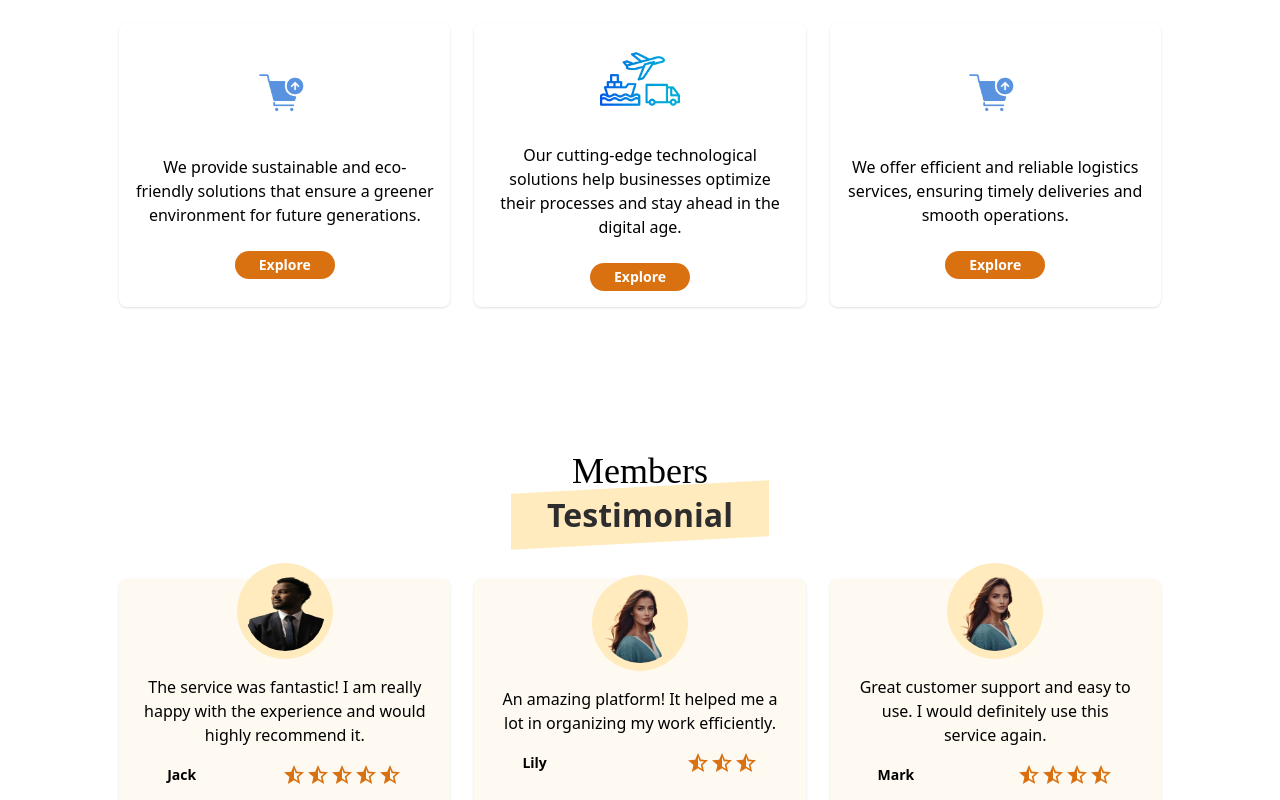
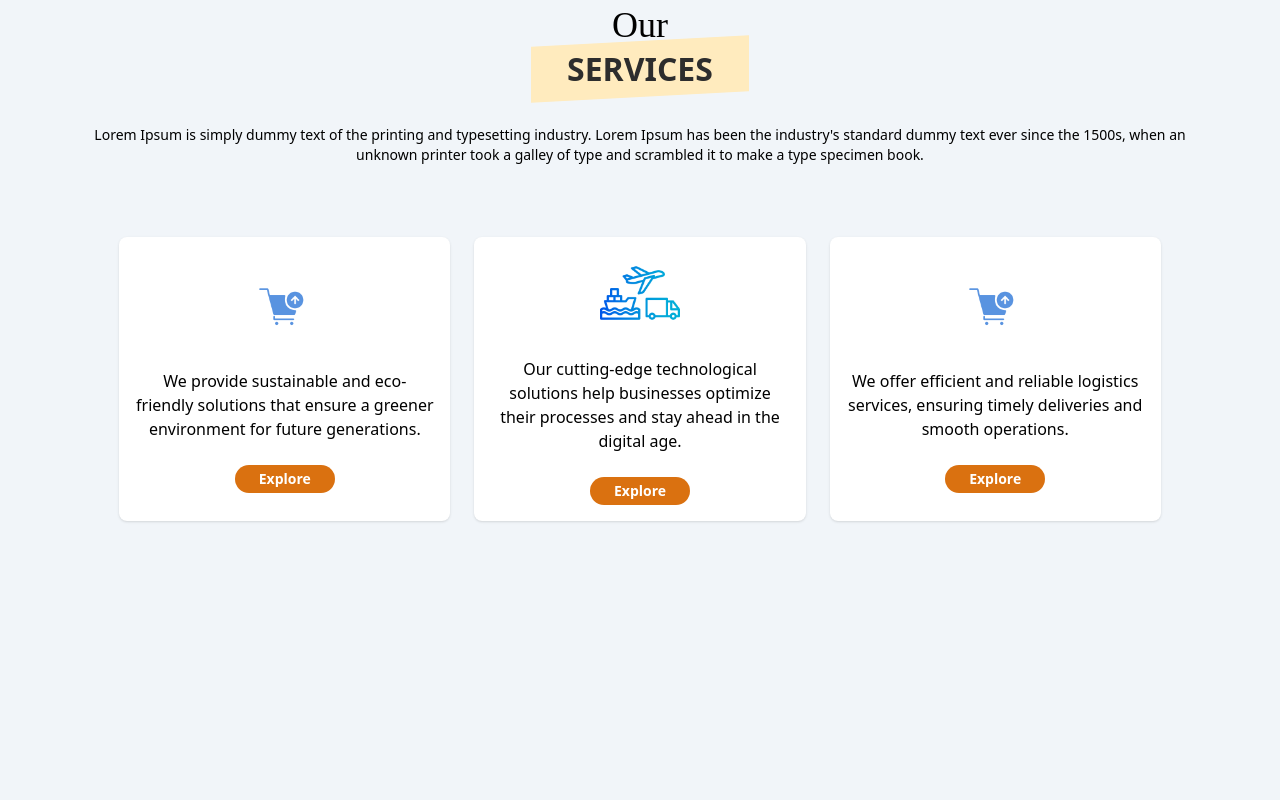
Before and after one commit to Devcent250/DiasporaWeb, a React (Vite) app: page / in a window 1280 px wide. Shown: the part 1760-2560 px from the top of the page. Built offline with nearby package versions, Linux system fonts and the light colour scheme; a web font is replaced by a local one.

Commit message:
collect some errors in layout

```diff
--- a/src/App.tsx
+++ b/src/App.tsx
@@ -15,14 +15,14 @@ function App() {
   return (
 
     <Router>
-      <div>
+      <div className="bg-slate-100">
 
 
         <Test />
         <About />
-         <Activities />
+        <Activities />
         <ServicesSection />
-         <Testimonial />
+        <Testimonial />
         <Staff />
         <Contact />
         <Footer />
--- a/src/Components/Contact.tsx
+++ b/src/Components/Contact.tsx
@@ -5,7 +5,7 @@ import PhoneIcon from '@mui/icons-material/Phone';
 
 const ContactUs = () => {
   return (
-    <div className="container mx-auto px-4 sm:px-8 py-16">
+    <div className="container mx-auto px-4 sm:px-8 py-16 h-screen">
       <h1 className="text-center text-4xl font-bold mb-8">Contact Us</h1>
       <div className="flex flex-col sm:flex-row justify-between items-center gap-16 bg-[#FEFAF2] rounded-lg">
         <div className="w-full sm:w-1/2 p-8 rounded-lg">
--- a/src/Components/Navbar.tsx
+++ b/src/Components/Navbar.tsx
@@ -16,7 +16,8 @@ const NavBar = () => {
         <img src="/logo.png" alt="Logo" className="w-18  " />
         <div className="hidden items-center space-x-8 md:mr-24 text-lg cursor-pointer md:flex md:flex-1">
           <a href="#" className="text-white hover:text-gray-300">Home</a>
-          <a href="#" className="text-white hover:text-gray-300">About</a>
+          <a href="#about" className="text-white hover:text-gray-300">About</a>
+          <a href="#services" className="text-white hover:text-gray-300">Services</a>
           <a href="#" className="text-white hover:text-gray-300">Activities</a>
           <a href="#" className="text-white hover:text-gray-300">Contact</a>
         </div>
--- a/src/Components/ServicesSection.tsx
+++ b/src/Components/ServicesSection.tsx
@@ -18,13 +18,14 @@ const ServicesSection = () => {
   ];
 
   return (
-    <div className="w-full flex flex-col justify-center items-center mt-20 py-8">
+    <div id="services" className="w-full min-h-screen flex flex-col justify-center items-center mt-20 py-8 mx-auto max-w-6xl">
       <span className="font-moonDance text-4xl">Our</span>
-      <span className="relative inline-block px-8 before:absolute before:-inset-1 before:block before:-skew-y-3 before:bg-[#ffebbe]">
+      <span className="relative inline-block px-8 before:absolute before:-inset-1 before:block before:-skew-y-3 before:bg-[#ffebbe] ">
         <span className="relative text-[#2d2d2d] text-[32px] font-semibold">
           SERVICES
         </span>
       </span>
+      <p className="text-sm text-center my-8">Lorem Ipsum is simply dummy text of the printing and typesetting industry. Lorem Ipsum has been the industry's standard dummy text ever since the 1500s, when an unknown printer took a galley of type and scrambled it to make a type specimen book.</p>
 
 
       <div className="flex flex-wrap justify-center gap-6 px-6 max-w-6xl mx-auto mt-10">
--- a/src/Components/Testimonials.tsx
+++ b/src/Components/Testimonials.tsx
@@ -27,7 +27,7 @@ const Testimonial = () => {
   ];
 
   return (
-    <div className="w-full flex flex-col justify-center items-center mt-20 py-8 px-4">
+    <div id="testimonials" className="w-full flex flex-col justify-center mx-auto max-w-6xl items-center mt-20 py-8 px-4 min-h-screen">
 
       <span className="font-moonDance text-4xl">Members</span>
       <span className="relative inline-block px-8 before:absolute before:-inset-1 before:block before:-skew-y-3 before:bg-[#ffebbe]">
@@ -35,9 +35,10 @@ const Testimonial = () => {
           Testimonial
         </span>
       </span>
+      <p className="text-sm text-center my-8">Lorem Ipsum is simply dummy text of the printing and typesetting industry. Lorem Ipsum has been the industry's standard dummy text ever since the 1500s, when an unknown printer took a galley of type and scrambled it to make a type specimen book.</p>
 
 
-      <div className="flex flex-wrap justify-center gap-6 px-6 max-w-6xl mx-auto mt-10">
+      <div className="flex flex-wrap justify-between gap-8 max-w-6xl mx-auto mt-6">
         {testimonials.map((testimonial, index) => (
           <div
             key={index}
--- a/src/Components/staff.tsx
+++ b/src/Components/staff.tsx
@@ -4,7 +4,7 @@ import FacebookIcon from '@mui/icons-material/Facebook';
 
 const Staff = () => {
   return (
-    <div className="w-full flex flex-col justify-center items-center mt-20 py-8 px-4">
+    <div className="w-full min-h-screen flex flex-col justify-center items-center mt-20 py-8 px-4">
       <span className="font-moonDance text-4xl">Staff</span>
       <span className="relative inline-block px-8 before:absolute before:-inset-1 before:block before:-skew-y-3 before:bg-[#ffebbe]">
         <span className="relative text-[#2d2d2d] text-[32px] font-semibold">
```
Also changed, not shown: public/heroimg.jpg (added).
